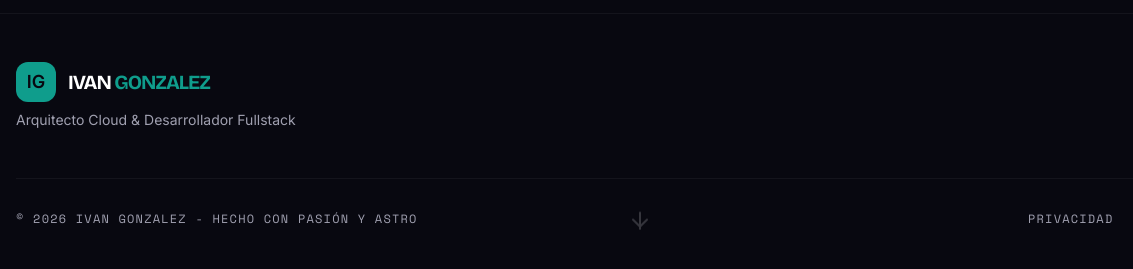
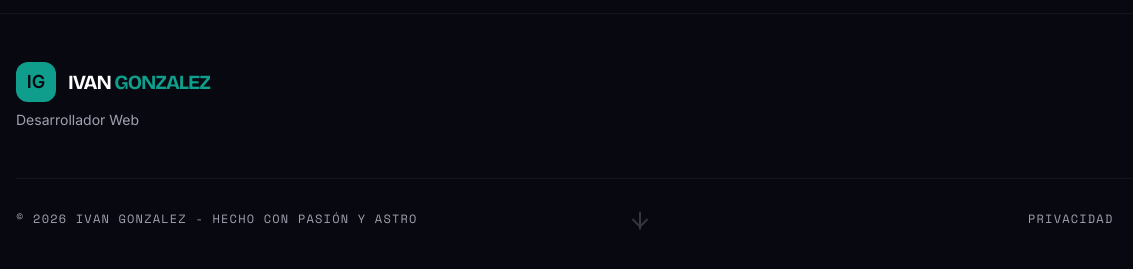
Before and after one commit to jukk4p/ivangonzalez-dev, an Astro site: page / in a window 1280 px wide. Shown: the part 3369-3638 px from the top of the page, 0-1133 px from the left. Built offline with nearby package versions, Linux system fonts and the light colour scheme; Astro itself is replaced by a stand-in of ours.

Commit message:
refactor(footer): simplify title role
Change Footer.astro role description from Cloud Architect / Fullstack to Desarrollador Web.

```diff
--- a/src/components/layout/Footer.astro
+++ b/src/components/layout/Footer.astro
@@ -15,7 +15,7 @@ const currentYear = new Date().getFullYear();
           </div>
         </a>
 
-        <p class="text-text-muted text-sm mt-2">Arquitecto Cloud & Desarrollador Fullstack</p>
+        <p class="text-text-muted text-sm mt-2">Desarrollador Web</p>
       </div>
 
       <div class="flex items-center gap-8">
```
